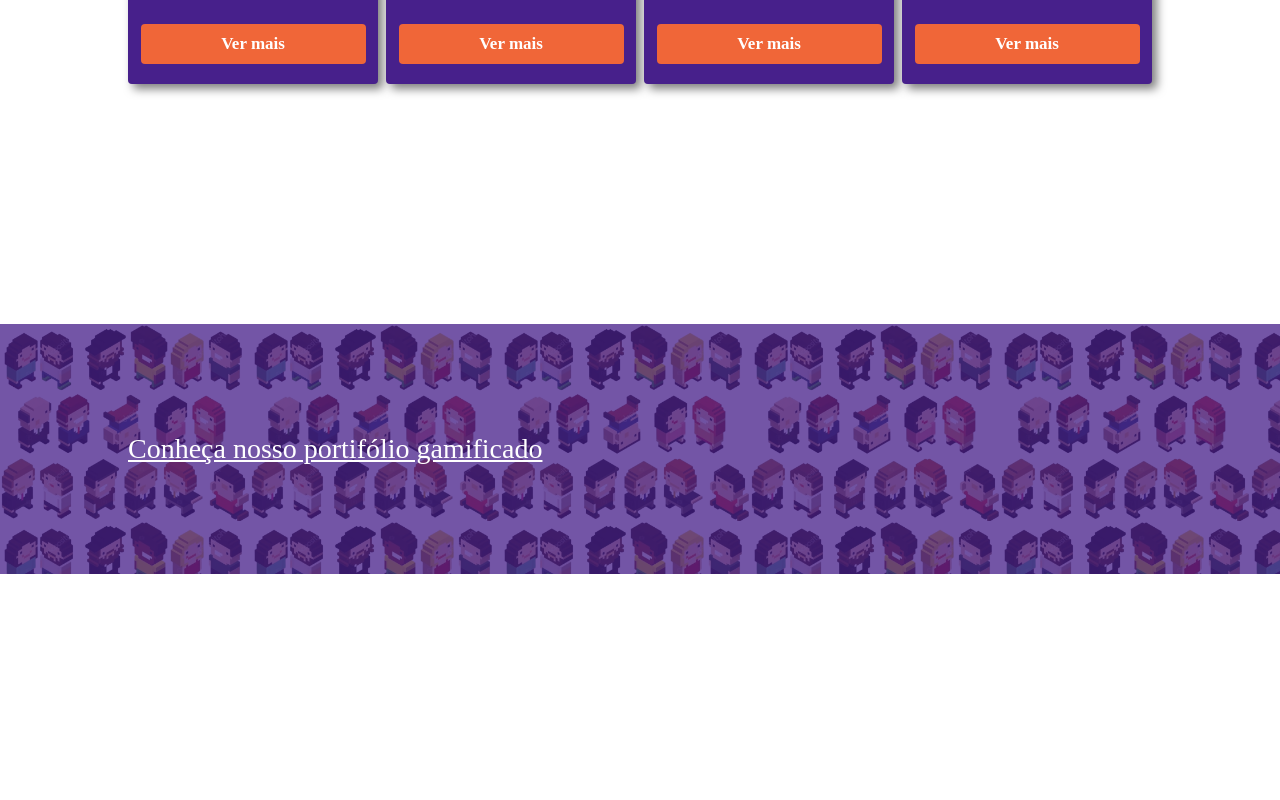
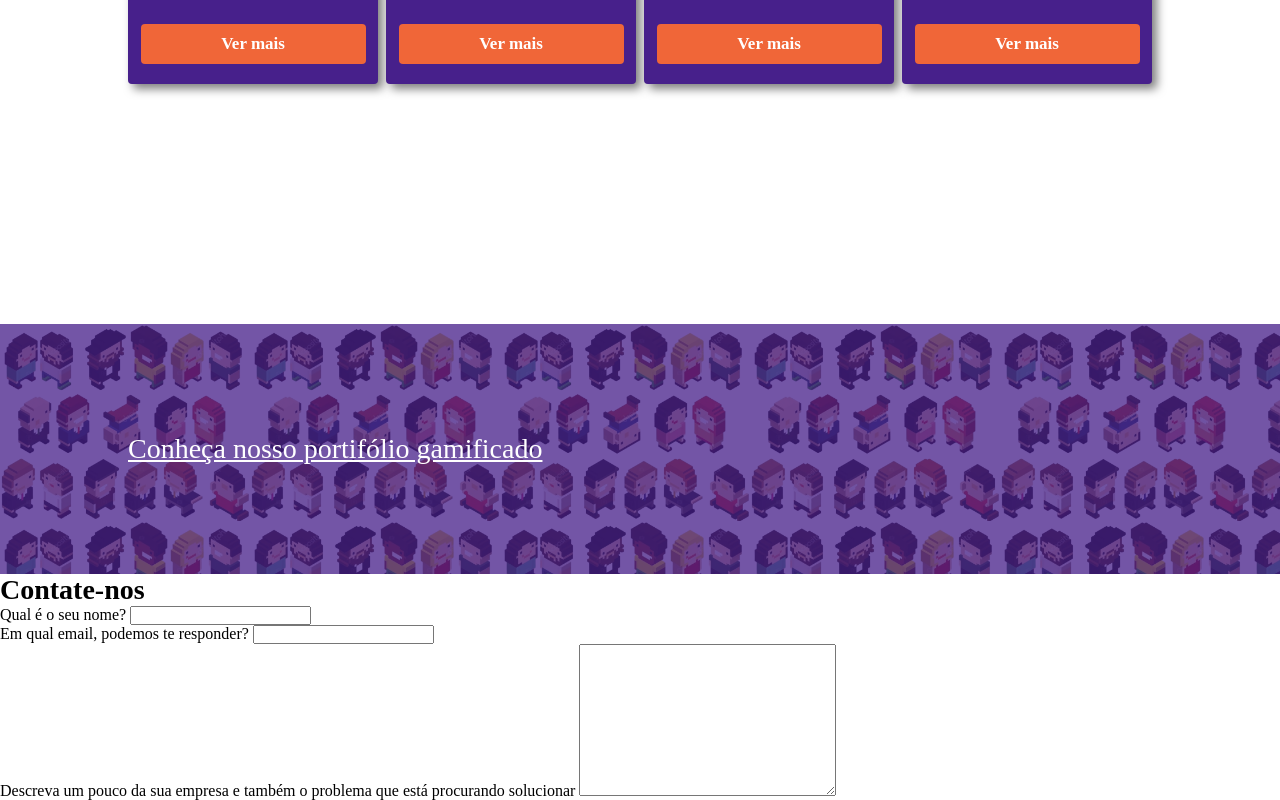
Before and after one commit to GiovannyMCA/gamificaai, a plain HTML site: page index.html in a window 1280 px wide. Shown: the part 2018-2818 px from the top of the page. Before the commit the page ends 2592 px from the top, so only its background shows below. Drawn offline with Linux system fonts and the light colour scheme; a web font is replaced by a local one.

Commit message:
feat:Formulario criado

```diff
--- a/index.html
+++ b/index.html
@@ -78,6 +78,25 @@
         </div>
     </section>
 
+    <section id="contato">
+        <h2>Contate-nos</h2>
+
+        <form>
+            <div class="campo">
+                <label for=""> Qual é o seu nome?</label>
+                <input type="text">
+            </div>
+            <div class="campo">
+                <label for=""> Em qual email, podemos te responder?</label>
+                <input type="email">
+                <div class="campo-descricao">
+                    <label for="">Descreva um pouco da sua empresa e também o problema que está procurando solucionar</label>
+                    <textarea id="" cols="30" rows="10"></textarea>
+                </div>
+            </div>
+        </form>
+    </section>
+
 </body>
 
 </html>
```
